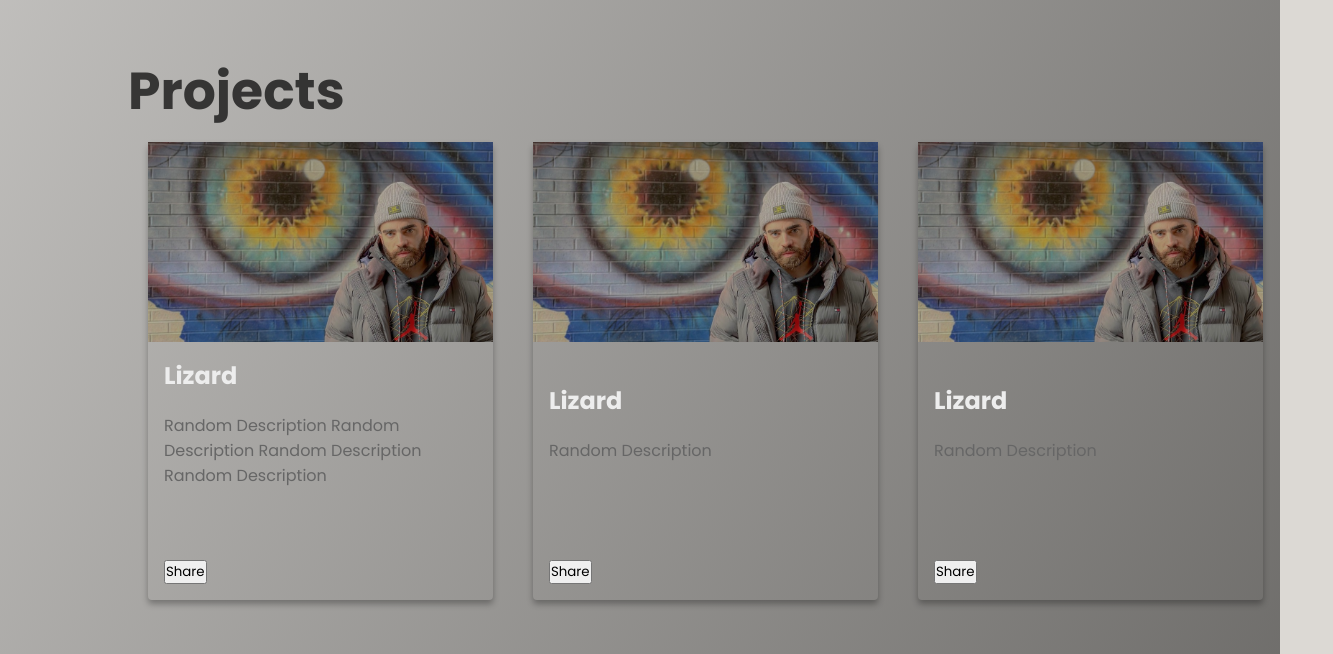
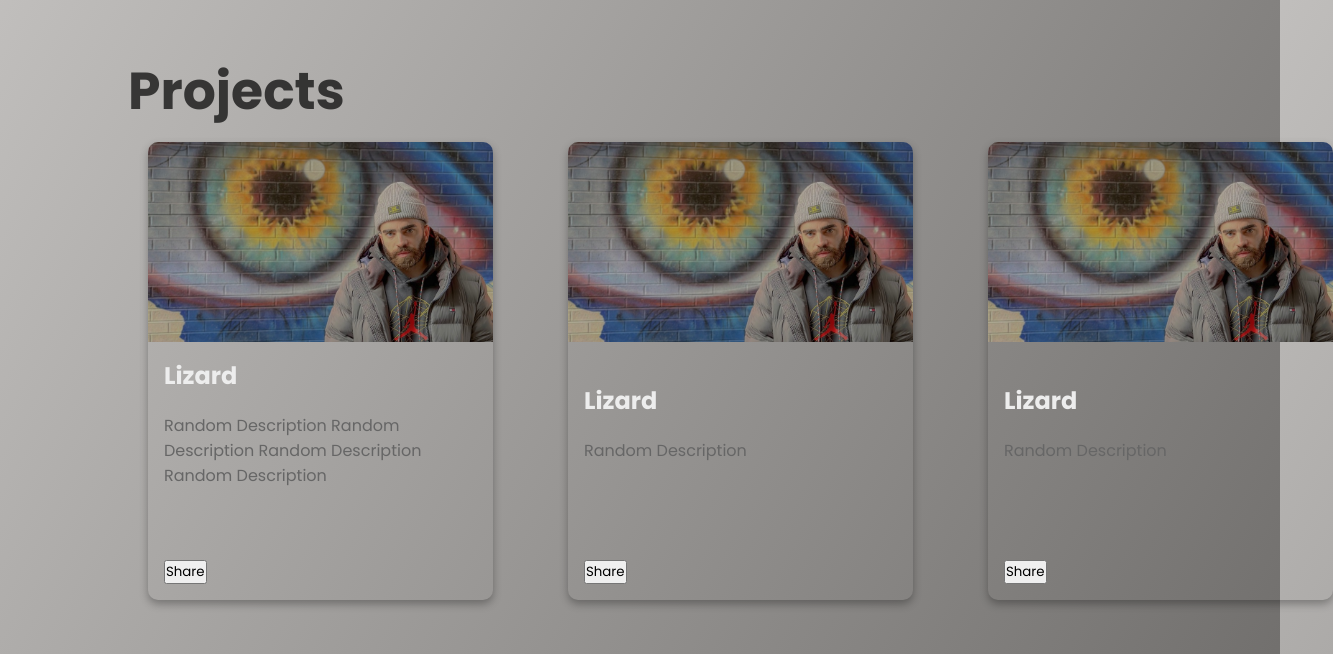
Before and after one commit to lltelles/portfolio, a plain HTML site: page index.html in a window 1280 px wide. Shown: the part 1660-2314 px from the top of the page, 1333 px wide, since content can reach past the window. Drawn offline with nearby package versions, Linux system fonts and the light colour scheme.

Commit message:
card adjustments

```diff
--- a/style.css
+++ b/style.css
@@ -254,24 +254,27 @@ span {
   padding: 0 10%;
 }
 
-.projects-content{
-    display: flex;
-    justify-content: space-between;
+.projects-content {
+  display: flex;
+  justify-content: space-between;
+  gap: 35px;
 }
 
 .card {
   max-width: 345px;
   border-radius: 4px;
-  box-shadow: 0px 4px 6px rgba(0, 0, 0, 0.3);
+  box-shadow: 0px 4px 8px rgba(0, 0, 0, 0.3);
   margin: 20px;
   display: flex;
   flex-direction: column;
   justify-content: space-between;
+  border-radius: 10px;
 }
 
 .card-media {
   height: 200px;
   object-fit: cover;
+  border-radius: 10px 10px 0 0;
 }
 
 .card-content {
@@ -296,6 +299,7 @@ span {
 }
 
 #contact-section {
+  margin-top: 50px;
   padding: 0 10%;
   position: relative;
   display: flex;
```
Also changed, not shown: index.html (+6 -1 lines).
